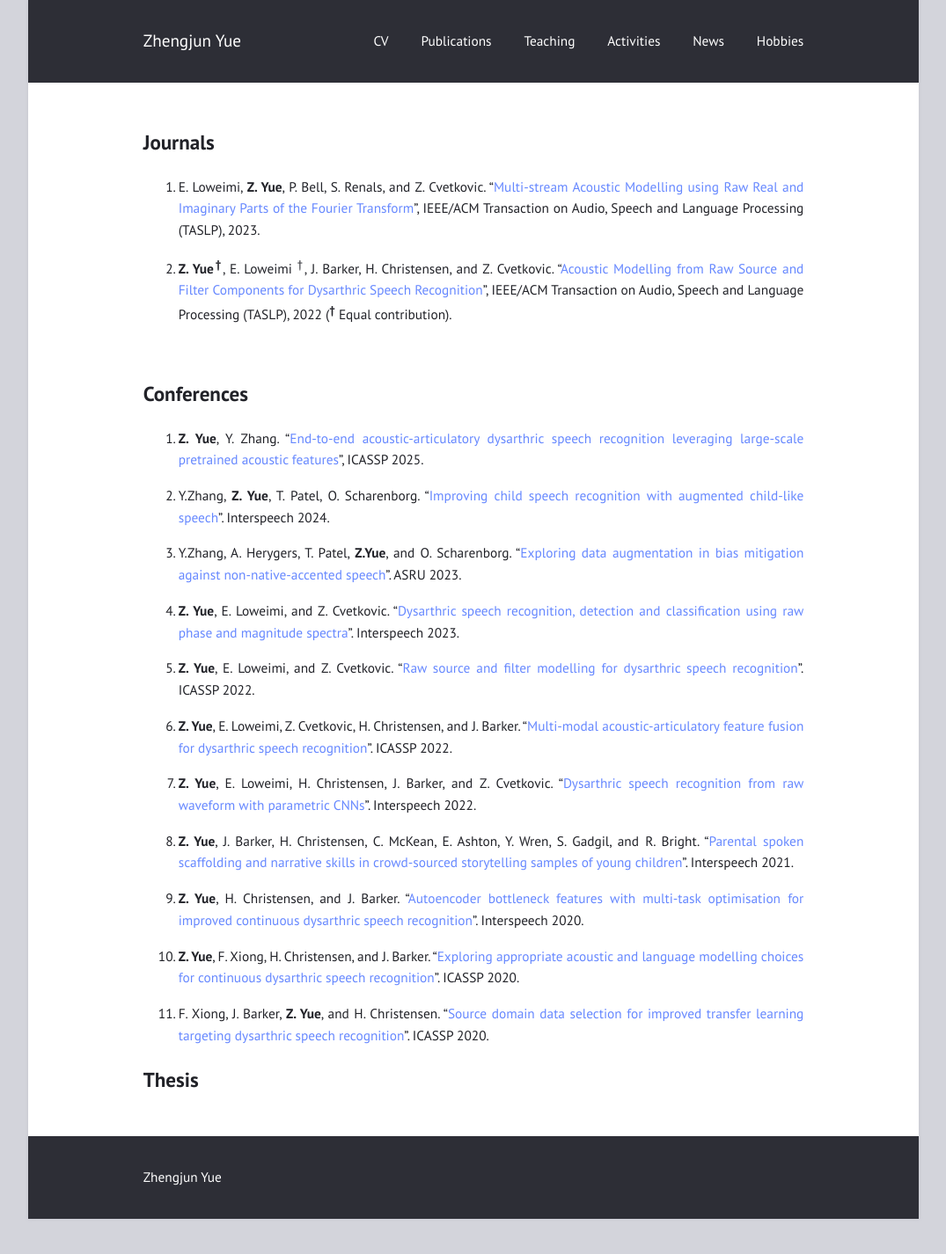
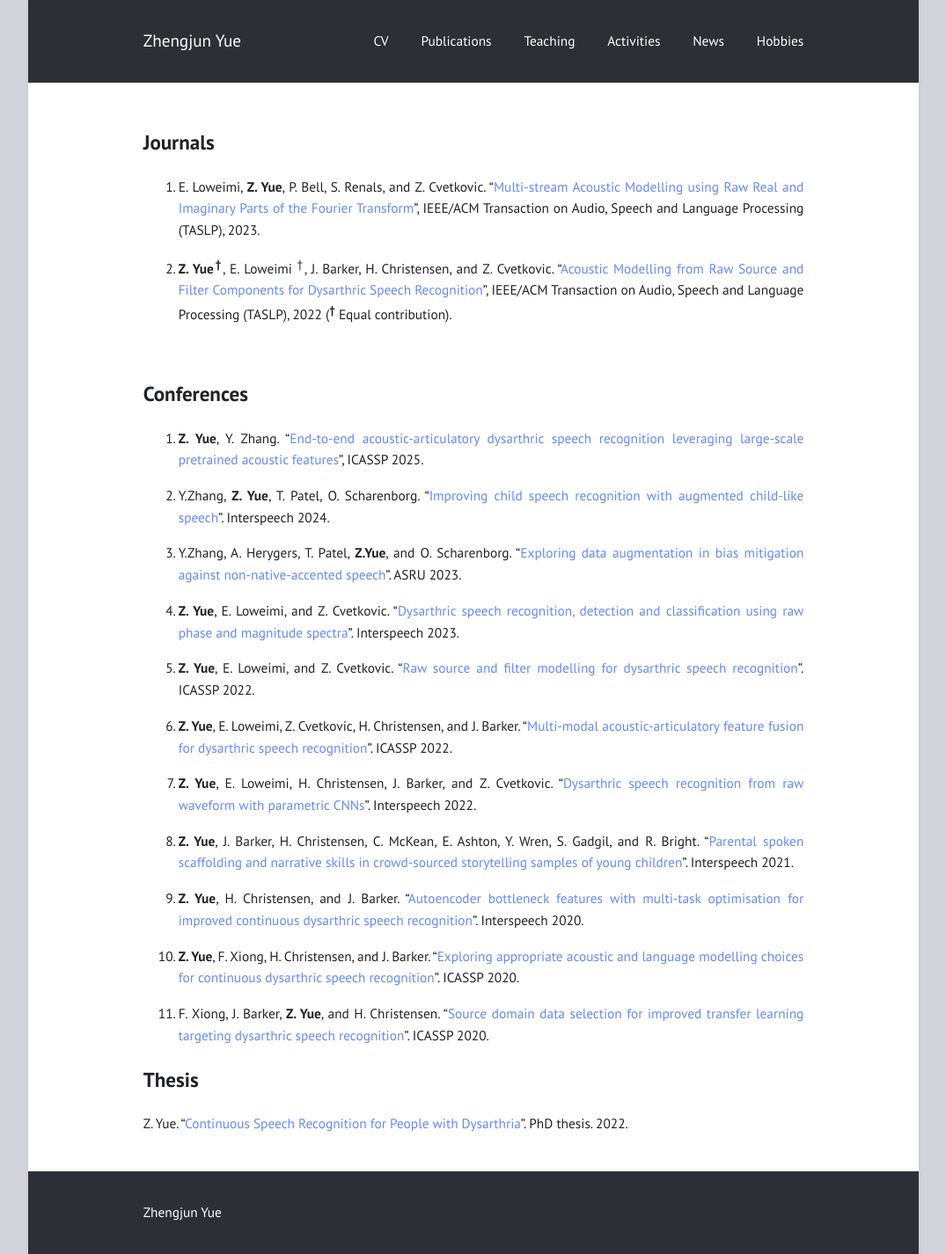
Before and after one commit to zhengjunyue/zhengjunyue.github.io, a Jekyll site: the page built from publications.md, in a window 1280 px wide. Shown: the whole page at 88% size, without its empty margins (102-1177 px from the left). Built offline with Jekyll 4.4.1, drawn with Linux system fonts in a browser that asks for light colours; before the commit the page ends 1386 px from its top, so only the background shows below that.

Commit message:
Update publications.md

```diff
--- a/publications.md
+++ b/publications.md
@@ -44,3 +44,5 @@ IEEE/ACM Transaction on Audio, Speech and Language Processing (TASLP), 2022
 11. F. Xiong,  J. Barker, **Z. Yue**, and H. Christensen. "[Source domain data selection for improved transfer learning targeting dysarthric speech recognition](https://ieeexplore.ieee.org/abstract/document/9054694)". ICASSP 2020.
 
 ## Thesis ##
+
+Z. Yue. "[Continuous Speech Recognition for People with Dysarthria](https://etheses.whiterose.ac.uk/id/eprint/32041/">PhD Thesis)". PhD thesis. 2022.
```
